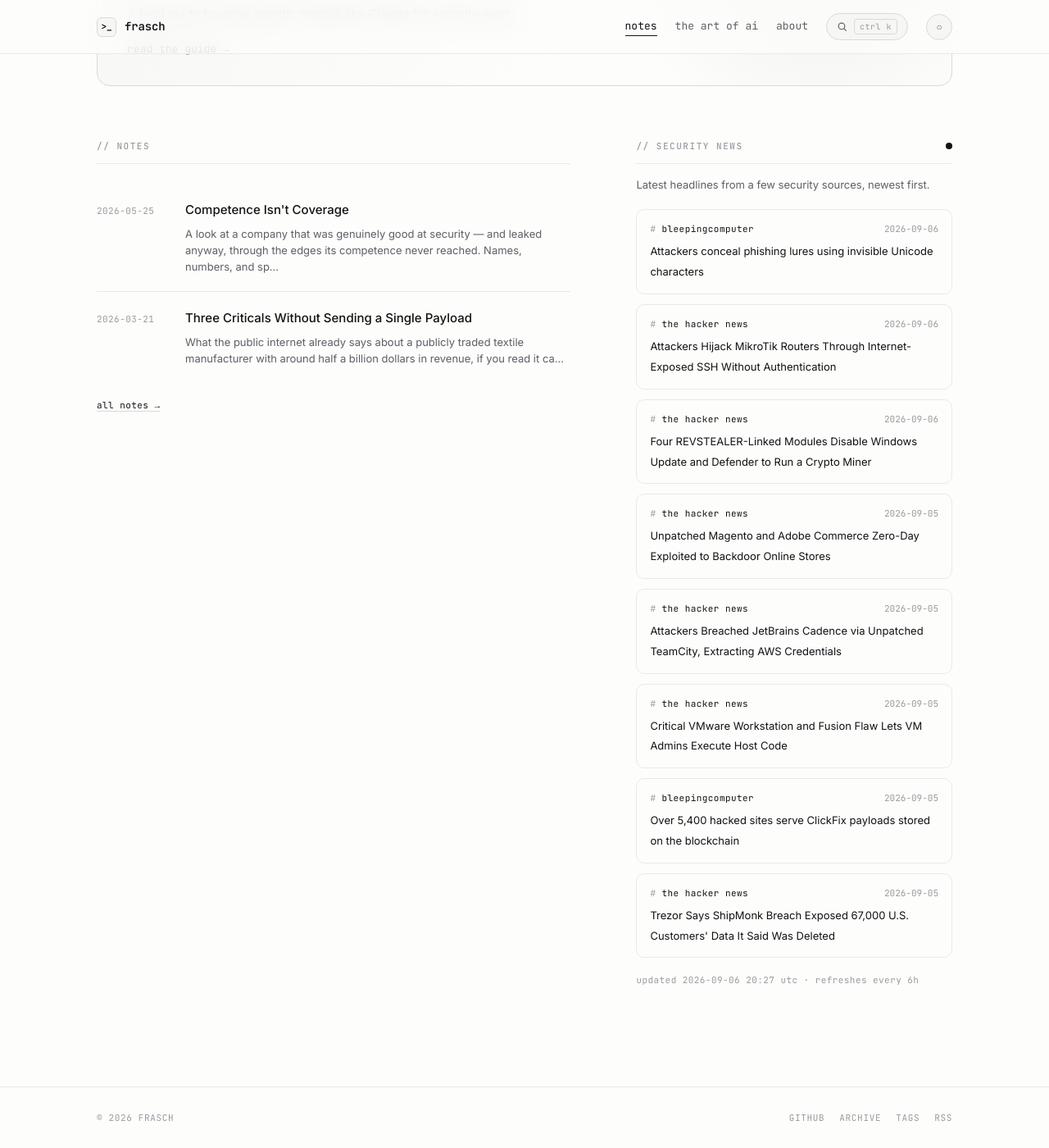
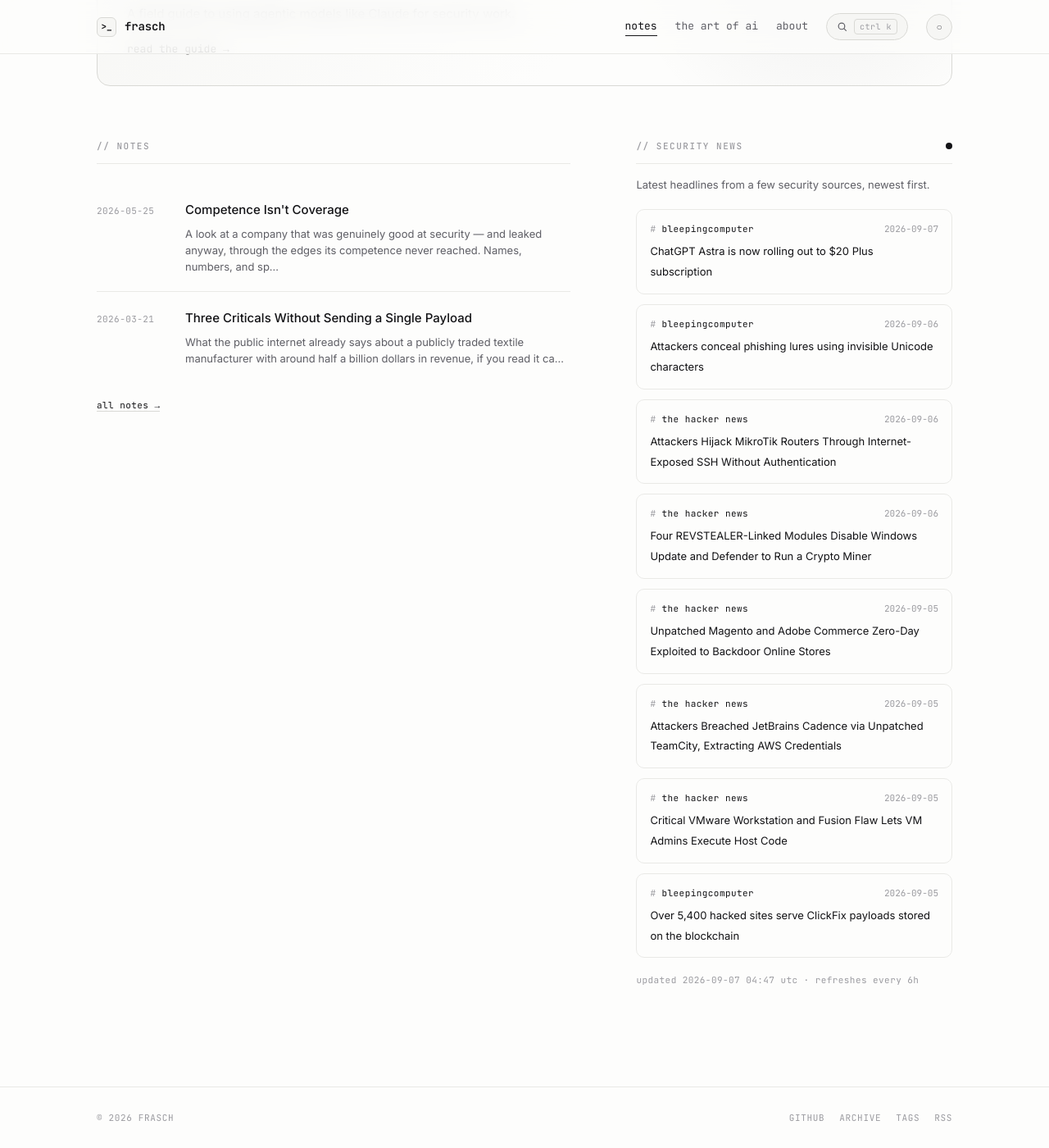
Before and after one commit to whoisfrasch/frasch, a Jekyll site: the page built from index.html, in a window 1280 px wide and 1400 px high, scrolled down 615 px. Shown: the whole window at 82% size. Built offline with Jekyll 4.4.1, drawn with Linux system fonts in a browser that asks for light colours.

Commit message:
Refresh security news feed

```diff
--- a/_data/news.json
+++ b/_data/news.json
@@ -1,6 +1,12 @@
 {
-  "updated": "2026-09-06T20:27:51Z",
+  "updated": "2026-09-07T04:47:51Z",
   "items": [
+    {
+      "source": "bleepingcomputer",
+      "title": "ChatGPT Astra is now rolling out to $20 Plus subscription",
+      "link": "https://www.bleepingcomputer.com/news/artificial-intelligence/chatgpt-astra-is-now-rolling-out-to-20-plus-subscription/",
+      "date": "2026-09-07T01:15:43Z"
+    },
     {
       "source": "bleepingcomputer",
       "title": "Attackers conceal phishing lures using invisible Unicode characters",
@@ -42,12 +48,6 @@
       "title": "Over 5,400 hacked sites serve ClickFix payloads stored on the blockchain",
       "link": "https://www.bleepingcomputer.com/news/security/over-5-400-hacked-sites-serve-clickfix-payloads-stored-on-the-blockchain/",
       "date": "2026-09-05T14:29:13Z"
-    },
-    {
-      "source": "the hacker news",
-      "title": "Trezor Says ShipMonk Breach Exposed 67,000 U.S. Customers' Data It Said Was Deleted",
-      "link": "https://thehackernews.com/2026/09/trezor-says-shipmonk-breach-exposed.html",
-      "date": "2026-09-05T14:17:02Z"
     }
   ]
 }
```
